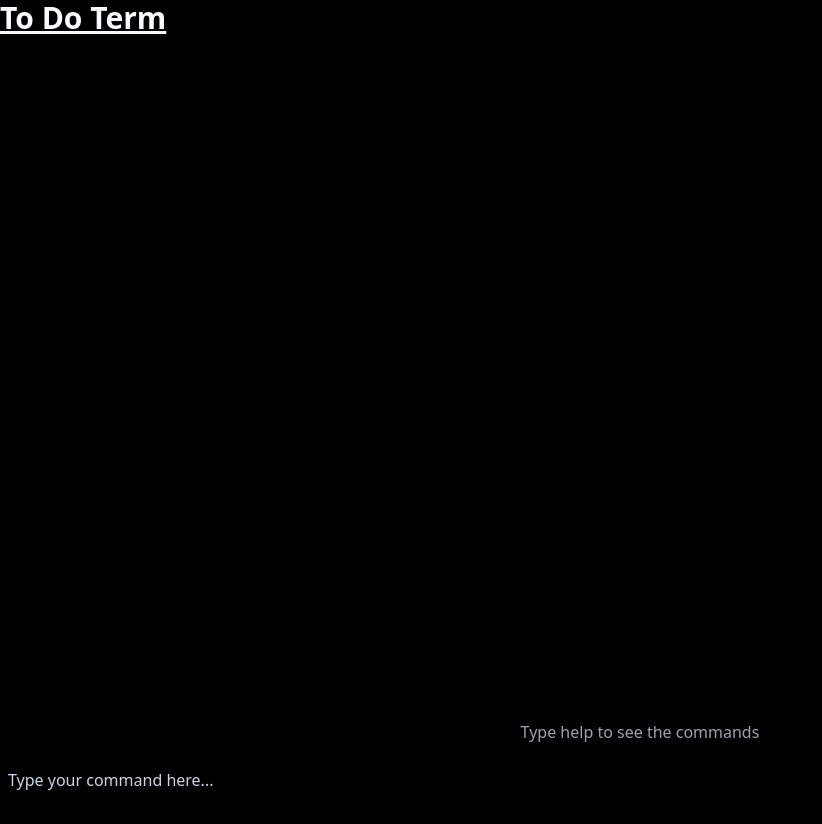
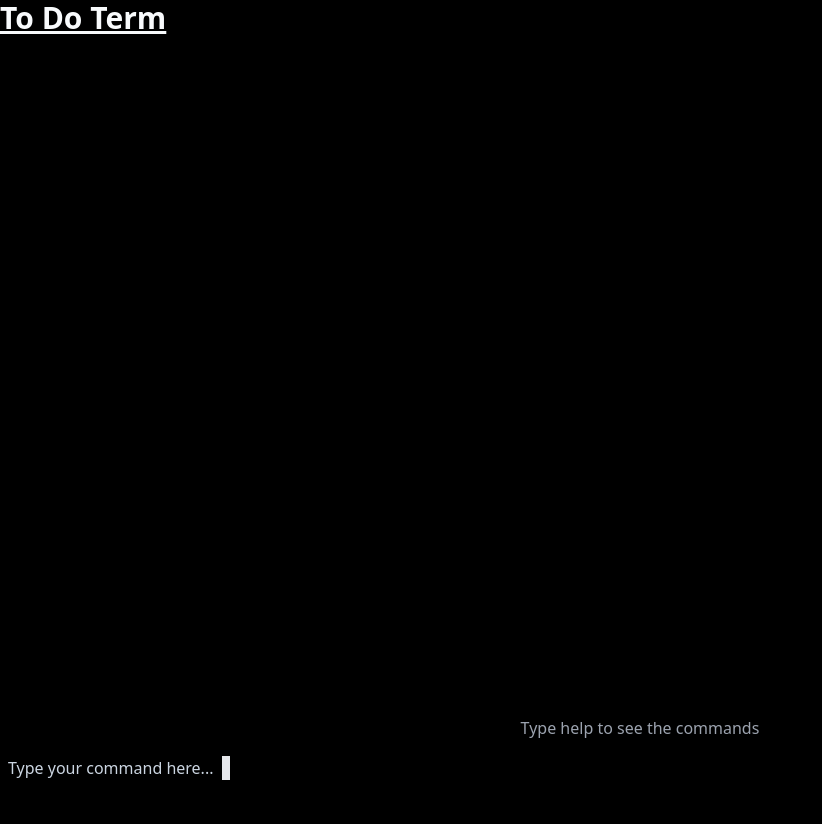
Before and after one commit to MauricioBorawski/todo-term, a Next.js app: page / in a window 1280 px wide. Shown: the whole page, without its empty margins (0-822 px from the left). Built offline with nearby package versions, Linux system fonts and the light colour scheme.

Commit message:
Improve app height

```diff
--- a/pages/components/Body/Body.tsx
+++ b/pages/components/Body/Body.tsx
@@ -1,6 +1,6 @@
 export function Body() {
   return (
-    <div className="h-full w-full flex justify-center items-center mb-4 text-gray-400">
+    <div className="h-full w-full flex justify-center items-end mb-4 text-gray-400">
       <p>Type help to see the commands</p>
     </div>
   );
--- a/pages/components/Input/Input.tsx
+++ b/pages/components/Input/Input.tsx
@@ -27,6 +27,7 @@ export function Input() {
       <form
         onSubmit={(event) => {
           event.preventDefault();
+          console.log("Submited")
         }}
         className="w-0 h-0 opacity-0"
       >
@@ -41,7 +42,7 @@ export function Input() {
         />
       </form>
       <div
-        className="w-full text-slate-300 p-2"
+        className="w-fit text-slate-300 px-2 border-r-8"
         onClick={() => {
           handleOnClickInputDisplay(inputElement);
         }}
--- a/pages/index.tsx
+++ b/pages/index.tsx
@@ -3,11 +3,11 @@ import { Body, Input } from "./components";
 export default function Home() {
   return (
     <main>
-      <div className="h-screen flex flex-col justify-between">
+      <div className="flex flex-col justify-between">
         <h1 className="text-3xl font-bold underline text-slate-50">
           To Do Term
         </h1>
-        <div className="flex flex-col-reverse">
+        <div className="flex flex-col-reverse h-custom">
           <Input />
           <Body />
         </div>
--- a/styles/globals.css
+++ b/styles/globals.css
@@ -7,3 +7,7 @@
   margin: 0;
   padding: 0;
 }
+
+body {
+  height: 100vh
+}
--- a/tailwind.config.js
+++ b/tailwind.config.js
@@ -5,7 +5,11 @@ module.exports = {
     "./components/**/*.{js,ts,jsx,tsx}",
   ],
   theme: {
-    extend: {},
+    extend: {
+      height: {
+        custom: "93vh",
+      },
+    },
   },
   plugins: [],
 };
```
